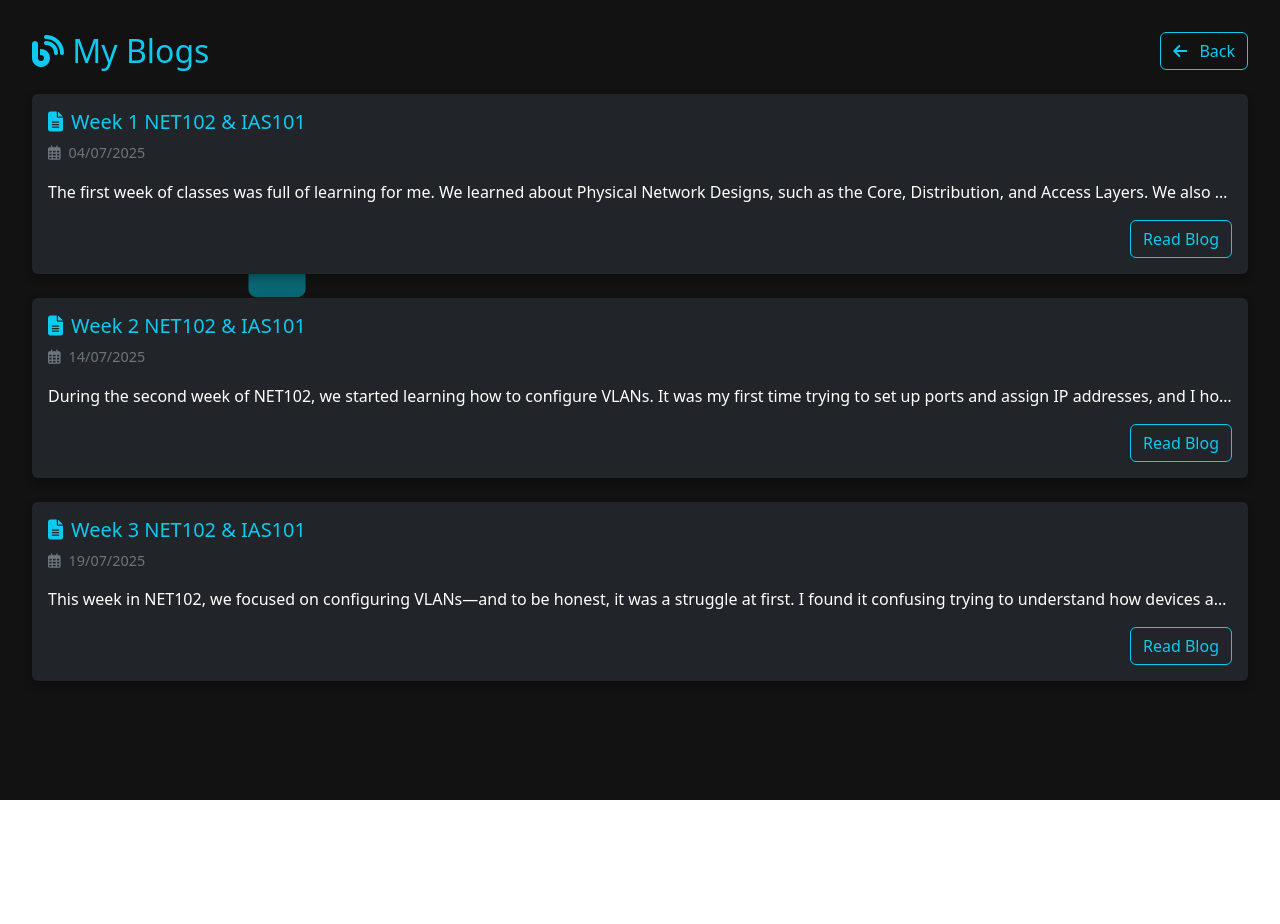
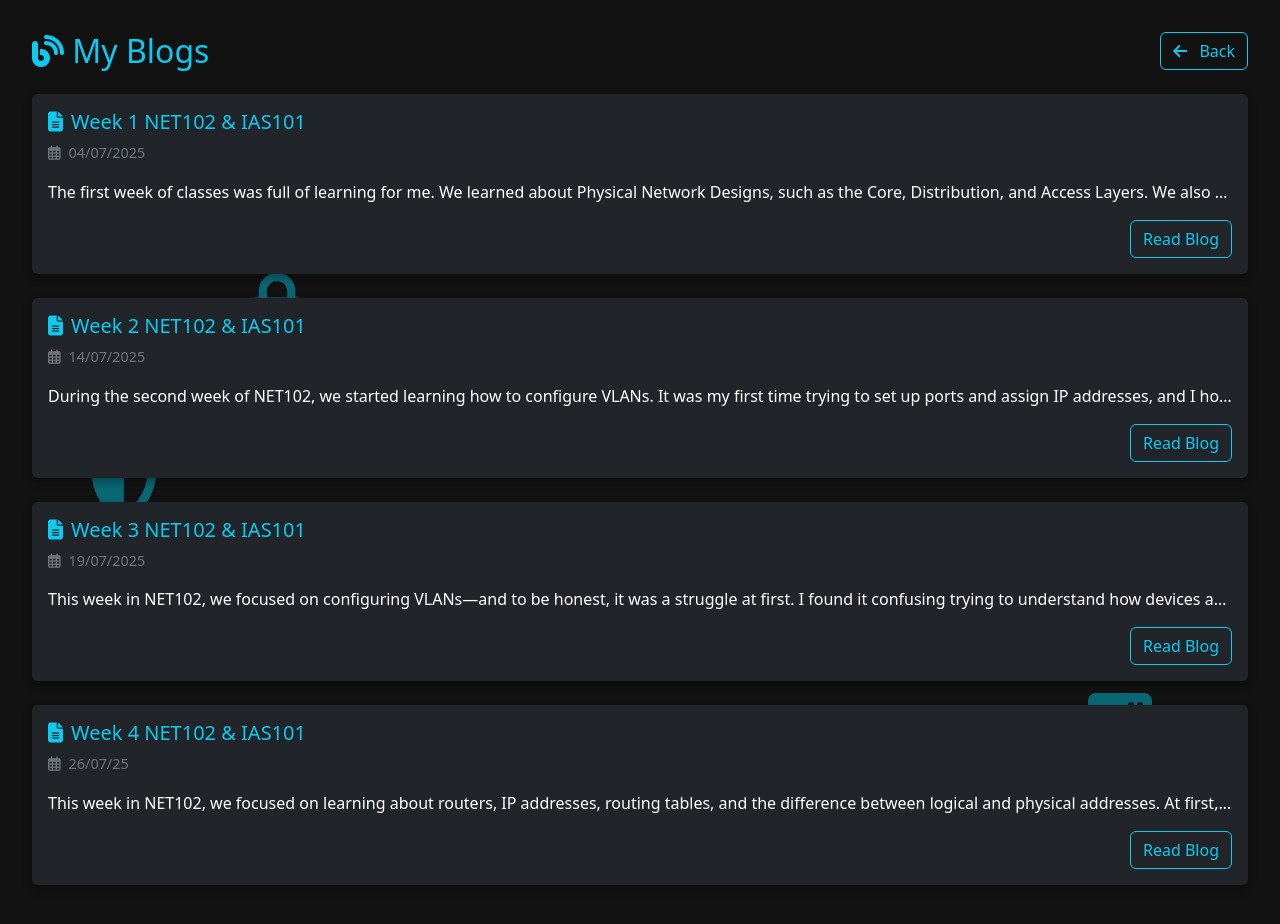
Before and after one commit to alecxander567/My-Blog-Website, a React (Vite) app: page /home in a window 1280 px wide. Shown: the top 924 px of the page. Before the commit the page ends 800 px from the top, so only its background shows below. Built offline with nearby package versions, Linux system fonts and the light colour scheme.

Commit message:
Added fourth reflection

```diff
--- a/src/Components/Homepage.jsx
+++ b/src/Components/Homepage.jsx
@@ -50,6 +50,15 @@ In IAS101, we talked about the need for security, which really made me think. We
 
 Overall, this week wasn’t easy, but it was full of learning. Even if VLANs gave me a hard time, I know it’s part of the process. Both subjects are teaching me how to not just set things up, but also how to protect and maintain them—and that’s something I really need as a future IT professional.`,
       date: "19/07/2025"
+    },
+    {
+      title: "Week 4 NET102 & IAS101",
+      content: `This week in NET102, we focused on learning about routers, IP addresses, routing tables, and the difference between logical and physical addresses. At first, the terms were kind of confusing, but as we went through the discussions and examples, I started to understand how devices communicate in a network. What stood out to me the most was learning how the gateway address works—it’s basically the door for a device to reach other networks. I also found the topic of IPv4 structure really interesting, especially when we started discussing binary basics and how each IP address is formed. It made me realize how important even the smallest detail is when it comes to networking.
+
+In IAS, we had a quiz about "The Need for Security", and it honestly opened my eyes more to how vulnerable our data can be. The quiz made me review things like why security is important, the possible threats in systems, and what can happen if we take it lightly. It made me more conscious about online habits like reusing passwords or clicking unknown links. Even though it was just a quiz, it reminded me that cybersecurity is not just a topic we study—it’s something we need to practice in real life too.
+
+Overall, this week was really informative for both subjects. I feel like I’m slowly building a stronger foundation in networking and becoming more aware of the role of security in IT. Even though some parts were a bit challenging, I enjoyed the process of learning and connecting the concepts to real-world situations.`,
+      date: "26/07/25"
     }
   ];
 
@@ -73,11 +82,13 @@ Overall, this week wasn’t easy, but it was full of learning. Even if VLANs gav
           backgroundColor: '#121212',
           color: 'white',
           minHeight: '100vh',
-        width: '100vw',
+          width: '100%',
           padding: '2rem',
           position: 'relative',
           zIndex: 1,
+          overflowX: 'hidden',
       }}
+
     >
       <div className="background-icons">
         <i className="fas fa-network-wired icon network"></i>
```
Lines whose indentation alone changed are shown as unchanged.
